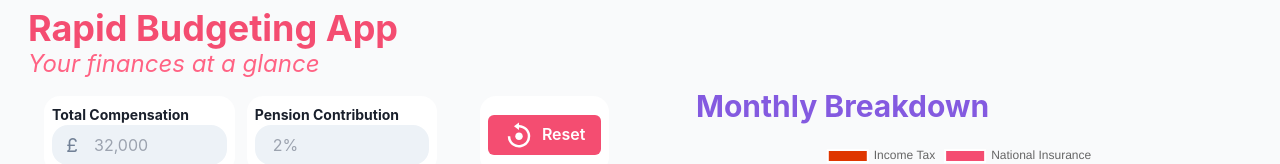
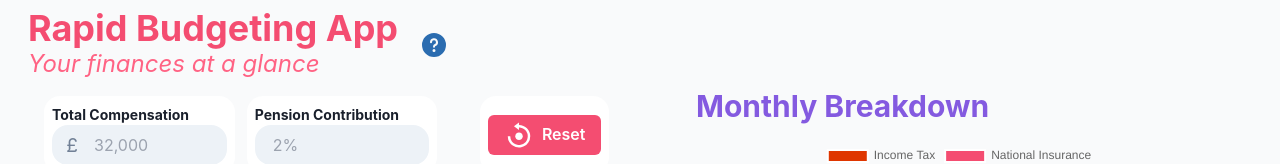
Before and after one commit to JamesArmer/rapid_budgeting_app, a Next.js app: page / in a window 1280 px wide. Shown: the top 164 px of the page. Built offline with nearby package versions, Linux system fonts and the light colour scheme.

Commit message:
feat: help button

```diff
--- /dev/null
+++ b/components/buttons/HelpButton.tsx
@@ -0,0 +1,18 @@
+import { QuestionIcon } from "@chakra-ui/icons";
+import { Icon } from "@chakra-ui/react";
+import { BiReset } from "react-icons/bi";
+
+export default function ResetButton() {
+  function HelpModal() {}
+
+  return (
+    <button aria-label="Help button">
+      <QuestionIcon
+        onClick={HelpModal}
+        h={6}
+        w={6}
+        color={"blue.600"}
+      ></QuestionIcon>
+    </button>
+  );
+}
--- a/package.json
+++ b/package.json
@@ -9,6 +9,7 @@
     "lint": "next lint"
   },
   "dependencies": {
+    "@chakra-ui/icons": "^2.0.19",
     "@chakra-ui/react": "^2.3.6",
     "@emotion/react": "^11.10.4",
     "@emotion/styled": "^11.10.4",
--- a/pages/index.tsx
+++ b/pages/index.tsx
@@ -4,7 +4,6 @@ import Layout from "../components/Layout";
 import Compensation from "../components/Compensation";
 import Tax from "../components/Tax";
 import Income from "../components/Income";
-import Expenses from "../components/MonthlyExpenses";
 import BottomLine from "../components/BottomLine";
 import {
   billsInput,
@@ -30,7 +29,7 @@ import {
   pageDataPlaceholder,
   chartDataPlaceholder,
 } from "../constants/PlaceholderNumbers";
-import { PageData, TaxCalculations } from "../types/globalTypes";
+import { PageData } from "../types/globalTypes";
 import { CalculateTax } from "../functions/helperFunctions";
 import MainTitle from "../components/titles/MainTitle";
 import TaxTitle from "../components/titles/TaxTitle";
@@ -38,6 +37,7 @@ import ChartTitle from "../components/titles/ChartTitle";
 import MonthlyExpensesTitle from "../components/titles/MonthlyExpensesTitle";
 import BottomLineTitle from "../components/titles/BottomLineTitle";
 import MonthlyExpenses from "../components/MonthlyExpenses";
+import HelpButton from "../components/buttons/HelpButton";
 
 const Home: NextPage = () => {
   const [pageData, setPageData] = useState<PageData>(pageDataPlaceholder);
@@ -203,8 +203,13 @@ const Home: NextPage = () => {
 
   return (
     <Layout>
-      <div id="titles" className="py-2">
-        <MainTitle />
+      <div id="topDiv" className="flex sm:w-1/2 py-2">
+        <div id="titlesDiv">
+          <MainTitle />
+        </div>
+        <div id="buttonDiv" className="flex align-middle pl-6">
+          <HelpButton />
+        </div>
       </div>
       <div id="parentDiv" className="sm:flex w-full">
         <div id="inputsDiv" className="flex-1 sm:px-4 sm:w-2/3">
```
Also changed, not shown: 1 other file (tests, documents, lock files or other folders).
